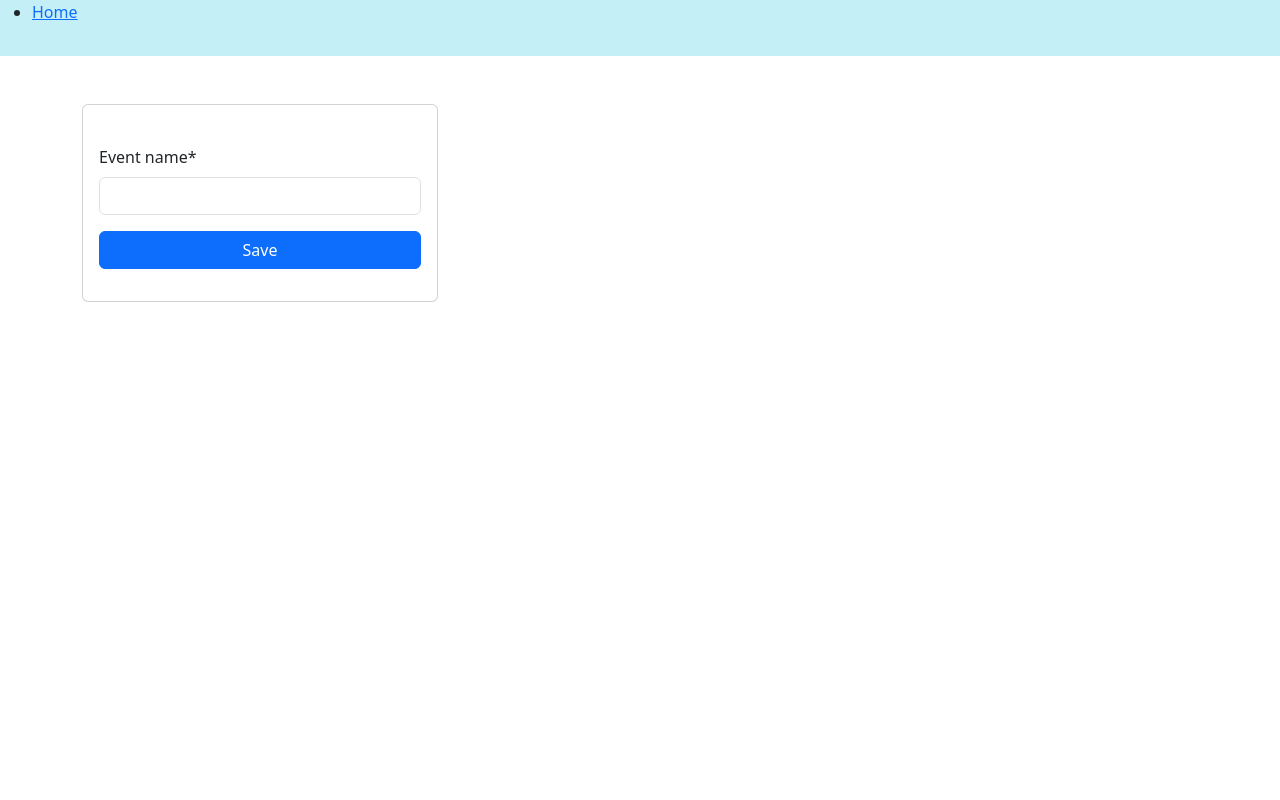
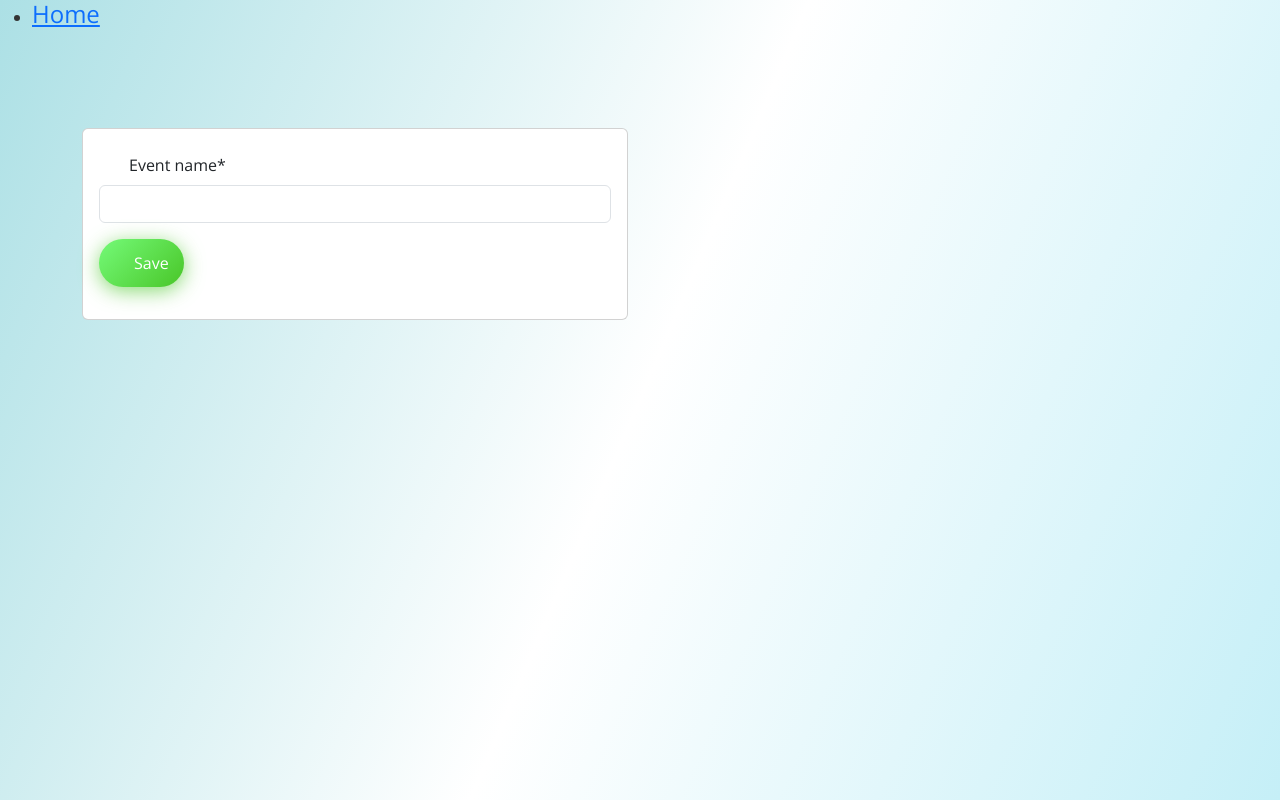
Before and after one commit to Aleena-mariyam-T/Test-Django, a Django app: page /event/ in a window 1280 px wide. Run offline with Django 4.2, Linux system fonts and the light colour scheme; some libraries are stand-ins or nearby versions; some web fonts are replaced.

Commit message:
new changes on temp nd view

```diff
--- /dev/null
+++ b/sayone/task/app/static/css/style1.css
@@ -0,0 +1,175 @@
+body {
+  background-image: linear-gradient(293deg,#C5EFF7,transparent,#ace0e5);
+  background-size: cover;
+  background-repeat: no-repeat;
+  background-attachment: fixed;
+  font-family: "Open Sans", sans-serif;
+  color: #333333;
+}
+
+.box-form {
+  margin: 0 auto;
+  height: 50%;
+  width: 51%;
+  background: #FFFFFF;
+  border-radius: 10px;
+  overflow: hidden;
+  display: flex;
+  flex: 1 1 100%;
+  align-items: stretch;
+  justify-content: space-between;
+  box-shadow: 0 0 20px 6px #090b6f85;
+}
+@media (max-width: 980px) {
+  .box-form {
+    flex-flow: wrap;
+    text-align: center;
+    align-content: center;
+    align-items: center;
+  }
+}
+.box-form div {
+  height: auto;
+}
+.box-form .left {
+  color: #FFFFFF;
+  background-size: cover;
+  background-repeat: no-repeat;
+  background-image: url("https://i.pinimg.com/736x/5d/73/ea/5d73eaabb25e3805de1f8cdea7df4a42--tumblr-backgrounds-iphone-phone-wallpapers-iphone-wallaper-tumblr.jpg");
+  overflow: hidden;
+}
+.box-form .left .overlay {
+  padding: 30px;
+  width: 100%;
+  height: 100%;
+  background: #5961f9ad;
+  overflow: hidden;
+  box-sizing: border-box;
+}
+.box-form .left .overlay h1 {
+  font-size: 10vmax;
+  line-height: 1;
+  font-weight: 900;
+  margin-top: 40px;
+  margin-bottom: 20px;
+}
+.box-form .left .overlay span p {
+  margin-top: 30px;
+  font-weight: 900;
+}
+.box-form .left .overlay span a {
+  background: #3b5998;
+  color: #FFFFFF;
+  margin-top: 10px;
+  padding: 14px 50px;
+  border-radius: 100px;
+  display: inline-block;
+  box-shadow: 0 3px 6px 1px #042d4657;
+}
+.box-form .left .overlay span a:last-child {
+  background: #1dcaff;
+  margin-left: 30px;
+}
+.box-form .right {
+  padding: 40px;
+  overflow: hidden;
+}
+@media (max-width: 980px) {
+  .box-form .right {
+    width: 100%;
+  }
+}
+.box-form .right h5 {
+  font-size: 6vmax;
+  line-height: 0;
+}
+.box-form .right p {
+  font-size: 14px;
+  color: #B0B3B9;
+}
+.box-form .right .inputs {
+  overflow: hidden;
+}
+.box-form .right input {
+  width: 100%;
+  padding: 10px;
+  margin-top: 25px;
+  font-size: 16px;
+  border: none;
+  outline: none;
+  border-bottom: 2px solid #B0B3B9;
+}
+.box-form .right .remember-me--forget-password {
+  display: flex;
+  /* justify-content: space-between; */
+  align-items: center;
+}
+.box-form .right .remember-me--forget-password input {
+  margin: 0;
+  margin-right: 7px;
+  width: auto;
+}
+.box-form .right button {
+  float: right;
+  color: #fff;
+  font-size: 16px;
+  padding: 12px 35px;
+  border-radius: 50px;
+  display: inline-block;
+  border: 0;
+  outline: 0;
+  box-shadow: 0px 4px 20px 0px #49c628a6;
+  background-image: linear-gradient(135deg, #70F570 10%, #49C628 100%);
+}
+.mybtn{
+  color: #fff;
+  font-size: 16px;
+  padding: 12px 35px;
+  border-radius: 50px;
+  display: inline-block;
+  border: 0;
+  outline: 0;
+  box-shadow: 0px 4px 20px 0px #49c628a6;
+  background-image: linear-gradient(135deg, #70F570 10%, #49C628 100%);
+}
+label {
+  display: block;
+  position: relative;
+  margin-left: 30px;
+}
+
+label::before {
+  content: ' \f00c';
+  position: absolute;
+  font-family: FontAwesome;
+  background: transparent;
+  /* border: 3px solid #70F570; */
+  border-radius: 4px;
+  color: transparent;
+  left: -30px;
+  transition: all 0.2s linear;
+}
+
+label:hover::before {
+  font-family: FontAwesome;
+  content: ' \f00c';
+  color: #fff;
+  cursor: pointer;
+  background: #70F570;
+}
+
+label:hover::before .text-checkbox {
+  background: #70F570;
+}
+
+label span.text-checkbox {
+  display: inline-block;
+  height: auto;
+  position: relative;
+  cursor: pointer;
+  transition: all 0.2s linear;
+}
+
+label input[type="checkbox"] {
+  display: none;
+}
--- a/sayone/task/app/templates/app/addevent.html
+++ b/sayone/task/app/templates/app/addevent.html
@@ -7,15 +7,15 @@
 		<!-- <div class="col-sm-2">
 			<img src="{% static 'image.jpg'%}" alt="">
 		</div> -->
-		<div class="col-sm-4" >
+		<div class="col-sm-6" >
 			<div class="card logincard">
 				<article class="card-body">
-					<h4 class="card-title mb-4 mt-1"></h4>
+					<h4 class="card-title"></h4>
 					<form method="POST" method="{% url 'event' %}">
 						{% csrf_token %}
 						{{addeventForm|crispy}}
 						<div class="form-group">
-							<button type="submit" class="btn btn-primary btn-block"> Save  </button>
+							<button type="submit" class="mybtn btn btn-primary btn-block col-sm-2"> Save  </button>
 						</div> <!-- form-group// -->
 
 					</form>
--- a/sayone/task/app/templates/app/base.html
+++ b/sayone/task/app/templates/app/base.html
@@ -1,5 +1,6 @@
 {% load static %}
 <html>
+
 <head>
 	<title>{% block title%}Home{% endblock title%}</title>
 	<link href="//maxcdn.bootstrapcdn.com/bootstrap/4.0.0/css/bootstrap.min.css" rel="stylesheet" id="bootstrap-css">
@@ -14,17 +15,29 @@
 	<link href="{% static 'css/flexslider.css' %}" rel="stylesheet" media="screen">
 	<link href="{% static 'css/fancySelect.css' %}" rel="stylesheet" media="screen">
 	<link href="{% static 'css/responsive.css' %}" rel="stylesheet" media="screen">
+	<link href="https://fonts.googleapis.com/css?family=Open+Sans" rel="stylesheet">
 
+
+	<link href="https://maxcdn.bootstrapcdn.com/font-awesome/4.7.0/css/font-awesome.min.css" rel="stylesheet"
+		integrity="sha384-wvfXpqpZZVQGK6TAh5PVlGOfQNHSoD2xbE+QkPxCAFlNEevoEH3Sl0sibVcOQVnN" crossorigin="anonymous">
+	<link rel="stylesheet" href="{% static 'css/style1.css' %}">
 	<!--== Google Fonts ==-->
 	<link href='http://fonts.googleapis.com/css?family=Open+Sans:400,700' rel='stylesheet' type='text/css'>
 	<link href='http://fonts.googleapis.com/css?family=Belgrano' rel='stylesheet' type='text/css'>
 	<link href='http://fonts.googleapis.com/css?family=Dosis' rel='stylesheet' type='text/css'>
 	<link href='http://fonts.googleapis.com/css?family=Roboto' rel='stylesheet' type='text/css'>
 </head>
-	<nav style="height: 7%; background-color: #C5EFF7;">
-	<ul><li><a href="{% url 'MytemplateView' %}">Home</a></li></ul></nav><br><br>
+<nav style="height: 10%;">
+	<div>
+		<ul>
+			<li><h4><a href="{% url 'MytemplateView' %}">Home</a></h4></li>
+		</ul>
+	</div>
+</nav><br><br>
+
 <body class="main-body">
 	<!-- <h1>Site Content</h1> -->
 	{% block body %}{% endblock body %}
 </body>
+
 </html>
--- a/sayone/task/app/urls.py
+++ b/sayone/task/app/urls.py
@@ -5,5 +5,5 @@ urlpatterns=[
     path('',views.MytemplateView.as_view(),name="MytemplateView"),
     path('user_login/',views.user_login,name="user_login"),
     path('event/',views.event,name="event"),
-    path('CreateCeckoutSession',views.CreateCheckoutSession.as_view(),name="CreateCheckoutSession"),
+    path('CreateCheckoutSession',views.CreateCheckoutSession.as_view(),name="CreateCheckoutSession"),
 ]
--- a/sayone/task/app/views.py
+++ b/sayone/task/app/views.py
@@ -37,7 +37,7 @@ def event(request):
 # user login
 def user_login(request):
     try:
-        if request.method == "GET":
+        if request.method == "POST":
             form = AuthenticationForm(request,data=request.POST)
             if form.is_valid():
                 username=form.cleaned_data.get('username')
@@ -63,6 +63,7 @@ def user_login(request):
 
 class CreateCheckoutSession(View):
     def post(self, request, *args, **kwargs):
+        YOUR_DOMAIN = "http://127.0.0.1:8000"
         checkout_session = stripe.checkout.Session.create(
             payment_method_types=['card'],
             line_items=[
@@ -73,8 +74,8 @@ class CreateCheckoutSession(View):
                 },
             ],
             mode='payment',
-            success_url=YOUR_DOMAIN + '/success.html',
-            cancel_url=YOUR_DOMAIN + '/cancel.html',
+            success_url=YOUR_DOMAIN + '/success',
+            cancel_url=YOUR_DOMAIN + '/cancel',
         )
         return JsonResponse({
             'id': checkout_session.id
--- a/sayone/task/requirements.txt
+++ b/sayone/task/requirements.txt
@@ -4,6 +4,7 @@ certifi==2022.5.18.1
 charset-normalizer==2.0.12
 Django==4.0.4
 django-crispy-forms==1.14.0
+django-restframework==0.0.1
 djangorestframework==3.13.1
 idna==3.3
 pytz==2022.1
```
Also changed, not shown: sayone/task/app/templates/app/login.html (+22 -11 lines). Lines whose indentation alone changed are shown as unchanged.
